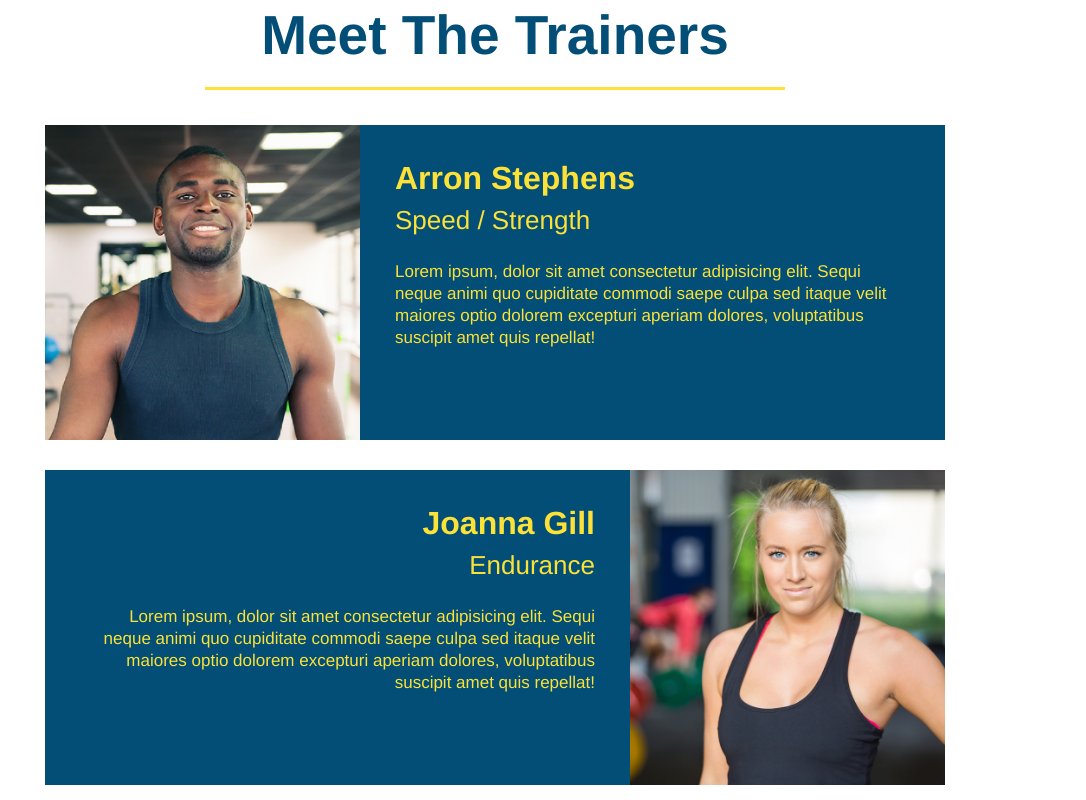
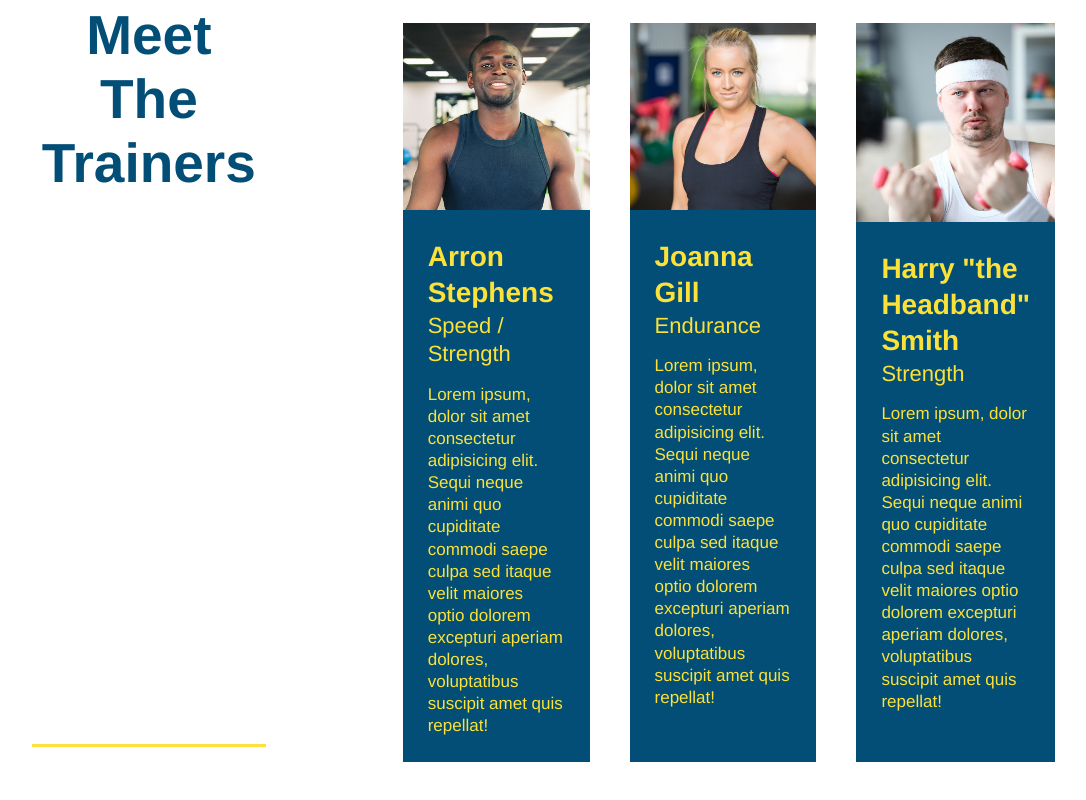
Before and after one commit to sdavis525/run-buddy, a plain HTML site: page runbuddy.html in a window 1280 px wide. Shown: the part 2220-3020 px from the top of the page, without its empty margins (145-1231 px from the left). Drawn offline with Linux system fonts and the light colour scheme.

Commit message:
add flexbox to the trainers

```diff
--- a/assets/css/runbuddy.css
+++ b/assets/css/runbuddy.css
@@ -184,6 +184,10 @@ section {
     margin-right: 20px;
   }
 
+  .step-img img {
+    max-width: 100%;
+  }
+
   .step-text {
     flex: 12;
   }
@@ -193,41 +197,46 @@ section {
 /*trainer style starts here*/
 
 .trainers {
+  width: 100%;
+  margin: 0 auto;
+  display: flex;
+  flex-wrap: wrap;
+  justify-content: space-around;
 
 }
 
 .trainer {
-    width: 900px;
-    margin: 0 auto 30px auto;
+
+    margin: 20px;
     background: #024e76;
     color: #fce138;
-    overflow: auto;
+    flex: 1;
+
 }
 
 .trainer img {
-    width: 35%;
-    float: left;
+    width: 100%;
+
   }
 
   .trainer-bio {
-    padding: 35px;
-    float: left;
-    width: 65%;
+    padding: 25px;
+    line-height: 1.3;
 }
 .trainer-bio h3 {
-    font-size: 32px;
-    margin-bottom: 8px;
+    font-size: 28px;
+
   }
 
   .trainer-bio h4 {
     font-weight: lighter;
-    font-size: 26px;
-    margin-bottom: 25px;
+    font-size: 22px;
+    margin-bottom: 15px;
   }
 
   .trainer-bio p {
     font-size: 17px;
-    line-height: 1.3;
+
   }
 
 
--- a/runbuddy.html
+++ b/runbuddy.html
@@ -154,11 +154,12 @@
     <div class="flex-row">
         <h2 class="section-title primary-border">Meet The Trainers</h2>
     </div>
+<!--First trainer bio-->
     <article class="trainer">
         <img src="./assets/images/trainer-1.jpg" alt="Arron Stephens in his workout clothes, ready to pump iron" />
-        <div class="trainer-bio text-left">
-          <h3>Arron Stephens</h3>
-          <h4>Speed / Strength</h4>
+        <div class="trainer-bio">
+          <h3 class="trainer-name">Arron Stephens</h3>
+          <h4 class="trainer-role">Speed / Strength</h4>
           <p>
             Lorem ipsum, dolor sit amet consectetur adipisicing elit. Sequi neque animi quo cupiditate commodi saepe culpa sed
             itaque velit maiores optio dolorem excepturi aperiam dolores, voluptatibus suscipit amet quis repellat!
@@ -168,23 +169,23 @@
 
 <!-- second trainer bio -->
 <article class="trainer">
-    <div class="trainer-bio text-right">
-      <h3>Joanna Gill</h3>
-      <h4>Endurance</h4>
+    <img src="./assets/images/trainer-2.jpg" alt="Joanna Gill cooling off after a workout" />
+    <div class="trainer-bio">
+      <h3 class="trainer-name">Joanna Gill</h3>
+      <h4 class="trainer-role">Endurance</h4>
       <p>
         Lorem ipsum, dolor sit amet consectetur adipisicing elit. Sequi neque animi quo cupiditate commodi saepe culpa sed
         itaque velit maiores optio dolorem excepturi aperiam dolores, voluptatibus suscipit amet quis repellat!
       </p>
     </div>
-    <img src="./assets/images/trainer-2.jpg" alt="Joanna Gill cooling off after a workout" />
-  </article>
+</article>
 
   <!-- third trainer bio -->
   <article class="trainer">
     <img src="./assets/images/trainer-3.jpg" alt="Harry Smith wearing a headband and lifting comically small pink weights" />
-    <div class="trainer-bio text-left">
-      <h3>Harry "the Headband" Smith</h3>
-      <h4>Strength</h4>
+    <div class="trainer-bio">
+      <h3 class="trainer-name">Harry "the Headband" Smith</h3>
+      <h4 class="trainer-role">Strength</h4>
       <p>
         Lorem ipsum, dolor sit amet consectetur adipisicing elit. Sequi neque animi quo cupiditate commodi saepe culpa sed
         itaque velit maiores optio dolorem excepturi aperiam dolores, voluptatibus suscipit amet quis repellat!
```
